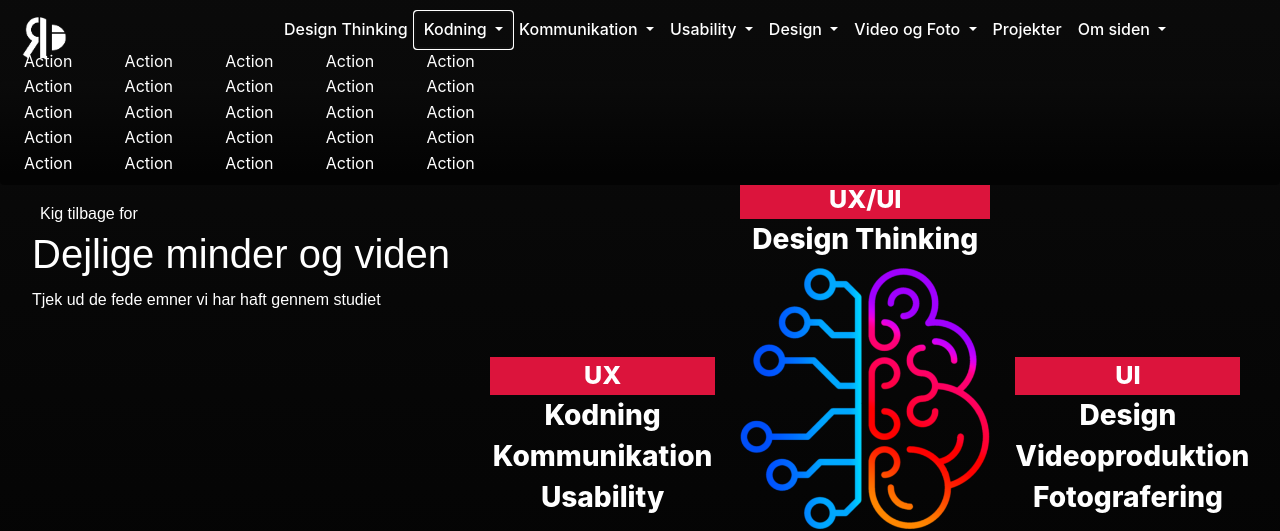
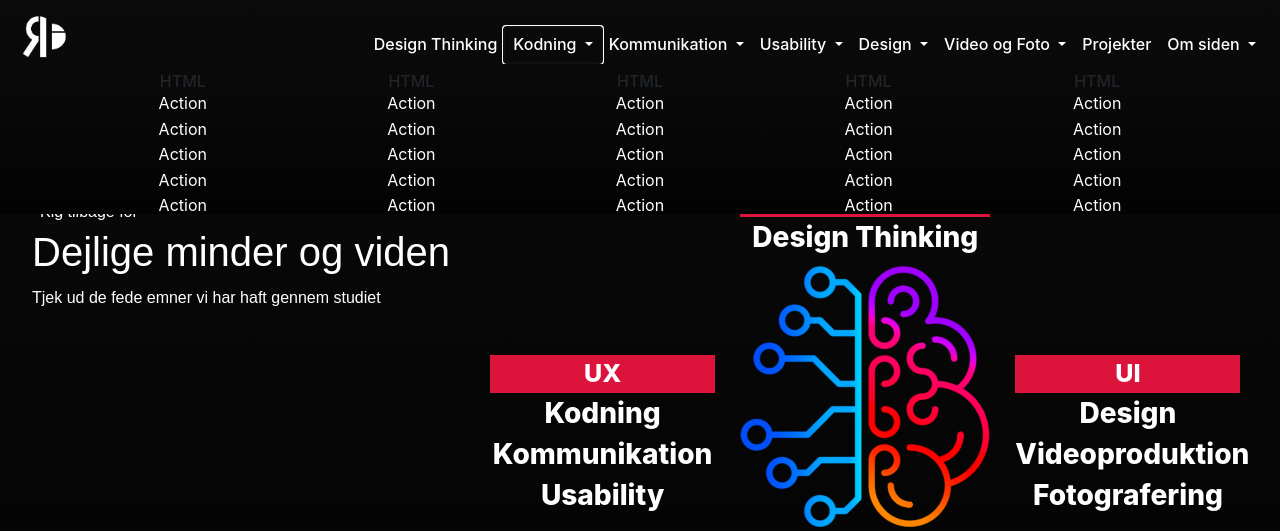
Before and after one commit to 10850/portfolio-drescher, a PHP site: page / in a window 1280 px wide, after a click on "Kodning". Shown: the top 531 px of the page. Run offline with PHP 8.4, Linux system fonts and the light colour scheme; some web fonts are replaced.

Commit message:
float right menu
fandt ud af hvordan man får bootstrap menu til at float right, så slettede noget styling og nu virker menuen meget bedre

```diff
--- a/index.css
+++ b/index.css
@@ -807,20 +807,25 @@ html, body {
     .globalmenu-desktop .navbar-brand {
         margin-right: 0%;
         margin-top: 0;
+        float: left;
     }
 
     .navbar-brand img {
-    max-width: 60px;
+        max-width: 60px;
     }
 
     .globalmenu-desktop .navbar-nav {
         font-size: 15px;
         font-weight: 500;
-        margin-left: 2em;
+        margin-bottom: -2em;
     }
 
     #menulisteflyt-omsiden {
-        margin-left: -4.5em;
+        margin-left: -5.5em;
+    }
+
+    .dropdown-menu {
+        background: linear-gradient(360deg,#030303 10%,#1f1f1f 360%);
     }
 
     /* MENULISTE BACKGROUND COLOR og FONT COLOR */
@@ -828,44 +833,14 @@ html, body {
         color: white;
     }
 
-     #background-designthinking{
-         background: linear-gradient(360deg,#030303 10%,#1f1f1f 360%);
-        background-repeat: no-repeat;
-    }
-    #background-kodning{
-        background: linear-gradient(360deg,#030303 10%,#1f1f1f 360%);
-        background-repeat: no-repeat;
-    }
-    #background-kommunikation{
-        background: linear-gradient(360deg,#030303 10%,#1f1f1f 360%);
-        background-repeat: no-repeat;
-    }
-    #background-usability{
-        background: linear-gradient(360deg,#030303 10%,#1f1f1f 360%);
-        background-repeat: no-repeat;
-    }
-    #background-design{
-        background: linear-gradient(360deg,#030303 10%,#1f1f1f 360%);
-        background-repeat: no-repeat;
-    }
-    #background-videoogfoto{
-        background: linear-gradient(360deg,#030303 10%,#1f1f1f 360%);
-        background-repeat: no-repeat;
-    }
-    #menulisteflyt-projekter{
-        background: linear-gradient(360deg,#030303 10%,#1f1f1f 360%);
-        background-repeat: no-repeat;
-    }
-    #menulisteflyt-omsiden {
-        background: linear-gradient(360deg,#030303 10%,#1f1f1f 360%);
-        background-repeat: no-repeat;
-    }
-
-
     /* mega dropdown menu */
     .dropdown-menu-mega .dropdown-menu {
         border: none;
         outline: none;
+        background: linear-gradient(360deg,#030303 10%,#1f1f1f 360%);
+        margin-top: -0.8em;
+        text-align: center;
+        word-spacing: 8em;
     }
 
     .dropdown-menu-mega .dropdown {
@@ -875,12 +850,11 @@ html, body {
 
     .dropdown-menu-mega .dropdown-menu {
         width: 100%;
-        height: auto;
+        height: 150px;
     }
 
     .globalmenu-desktop .mega-dropdown-desktop {
         display: inline-block;
-        margin-top: -2.5em;
     }
 
 
@@ -1029,11 +1003,6 @@ html, body {
 
     /* GLOBAL MENU DESKTOP */
     /* styling */
-    .globalmenu-desktop .navbar-brand {
-        margin-right: 0%;
-        margin-top: 0;
-    }
-
     .navbar-brand img {
     max-width: 60px;
     }
@@ -1041,10 +1010,6 @@ html, body {
 
     .globalmenu-desktop .navbar-nav {
         font-size: 16px;
-        margin-left: 12.5em;
-        padding-right: 0;
-        right: 0;
-        left: 0;
     }
 
     /* VALUE PROPERSITION STYLING */
@@ -1101,7 +1066,6 @@ html, body {
     }
 
 
-
 /* INDEX.HTML INDEX.HTML INDEX.HTML INDEX.HTML INDEX.HTML INDEX.HTML INDEX.HTML INDEX.HTML INDEX.HTML INDEX.HTMLINDEX.HTML INDEX.HTML END*/
 
 
--- a/index.html
+++ b/index.html
@@ -118,7 +118,7 @@
                         <nav class="navbar navbar-expand-lg navbar-custom">
                           <a class="navbar-brand" href="#"><img src="closure-logo-white.png"></a>
                           <div class="collapse navbar-collapse" id="navbarSupportedContent">
-                            <ul class="navbar-nav mr-auto">
+                            <ul class="navbar-nav ml-auto">
                                 <li class="nav-item active">
                                     <a class="nav-link" id="nav-link-uxui-desktop" href="#">Design Thinking </a>
                                 </li>
@@ -129,6 +129,7 @@
                                     </a>
                                         <div class="dropdown-menu" id="background-kodning" aria-labelledby="navbarDropdown">
                                           <ul class="mega-dropdown-desktop">
+                                            <li class="mega-menu-list-title"><h3>HTML</h3></li>
                                             <li><a class="dropdown-item" href="#">Action</a></li>
                                             <li><a class="dropdown-item" href="#">Action</a></li>
                                             <li><a class="dropdown-item" href="#">Action</a></li>
@@ -136,6 +137,7 @@
                                             <li><a class="dropdown-item" href="#">Action</a></li>
                                           </ul>
                                           <ul class="mega-dropdown-desktop">
+                                            <li class="mega-menu-list-title"><h3>HTML</h3></li>
                                             <li><a class="dropdown-item" href="#">Action</a></li>
                                             <li><a class="dropdown-item" href="#">Action</a></li>
                                             <li><a class="dropdown-item" href="#">Action</a></li>
@@ -143,6 +145,7 @@
                                             <li><a class="dropdown-item" href="#">Action</a></li>
                                           </ul>
                                           <ul class="mega-dropdown-desktop">
+                                            <li class="mega-menu-list-title"><h3>HTML</h3></li>
                                             <li><a class="dropdown-item" href="#">Action</a></li>
                                             <li><a class="dropdown-item" href="#">Action</a></li>
                                             <li><a class="dropdown-item" href="#">Action</a></li>
@@ -150,6 +153,7 @@
                                             <li><a class="dropdown-item" href="#">Action</a></li>
                                           </ul>
                                           <ul class="mega-dropdown-desktop">
+                                            <li class="mega-menu-list-title"><h3>HTML</h3></li>
                                             <li><a class="dropdown-item" href="#">Action</a></li>
                                             <li><a class="dropdown-item" href="#">Action</a></li>
                                             <li><a class="dropdown-item" href="#">Action</a></li>
@@ -157,6 +161,7 @@
                                             <li><a class="dropdown-item" href="#">Action</a></li>
                                           </ul>
                                           <ul class="mega-dropdown-desktop">
+                                            <li class="mega-menu-list-title"><h3>HTML</h3></li>
                                             <li><a class="dropdown-item" href="#">Action</a></li>
                                             <li><a class="dropdown-item" href="#">Action</a></li>
                                             <li><a class="dropdown-item" href="#">Action</a></li>
@@ -173,6 +178,7 @@
                                     </a>
                                         <div class="dropdown-menu" id="background-kommunikation" aria-labelledby="navbarDropdown">
                                           <ul class="mega-dropdown-desktop">
+                                            <li class="mega-menu-list-title"><h3>HTML</h3></li>
                                             <li><a class="dropdown-item" href="#">Action</a></li>
                                             <li><a class="dropdown-item" href="#">Action</a></li>
                                             <li><a class="dropdown-item" href="#">Action</a></li>
@@ -180,6 +186,7 @@
                                             <li><a class="dropdown-item" href="#">Action</a></li>
                                           </ul>
                                           <ul class="mega-dropdown-desktop">
+                                            <li class="mega-menu-list-title"><h3>HTML</h3></li>
                                             <li><a class="dropdown-item" href="#">Action</a></li>
                                             <li><a class="dropdown-item" href="#">Action</a></li>
                                             <li><a class="dropdown-item" href="#">Action</a></li>
@@ -187,6 +194,7 @@
                                             <li><a class="dropdown-item" href="#">Action</a></li>
                                           </ul>
                                           <ul class="mega-dropdown-desktop">
+                                            <li class="mega-menu-list-title"><h3>HTML</h3></li>
                                             <li><a class="dropdown-item" href="#">Action</a></li>
                                             <li><a class="dropdown-item" href="#">Action</a></li>
                                             <li><a class="dropdown-item" href="#">Action</a></li>
@@ -194,6 +202,7 @@
                                             <li><a class="dropdown-item" href="#">Action</a></li>
                                           </ul>
                                           <ul class="mega-dropdown-desktop">
+                                            <li class="mega-menu-list-title"><h3>HTML</h3></li>
                                             <li><a class="dropdown-item" href="#">Action</a></li>
                                             <li><a class="dropdown-item" href="#">Action</a></li>
                                             <li><a class="dropdown-item" href="#">Action</a></li>
@@ -201,6 +210,7 @@
                                             <li><a class="dropdown-item" href="#">Action</a></li>
                                           </ul>
                                           <ul class="mega-dropdown-desktop">
+                                            <li class="mega-menu-list-title"><h3>HTML</h3></li>
                                             <li><a class="dropdown-item" href="#">Action</a></li>
                                             <li><a class="dropdown-item" href="#">Action</a></li>
                                             <li><a class="dropdown-item" href="#">Action</a></li>
@@ -227,6 +237,7 @@
                                     </a>
                                         <div class="dropdown-menu" id="background-design" aria-labelledby="navbarDropdown">
                                           <ul class="mega-dropdown-desktop">
+                                            <li class="mega-menu-list-title"><h3>HTML</h3></li>
                                             <li><a class="dropdown-item" href="#">Action</a></li>
                                             <li><a class="dropdown-item" href="#">Action</a></li>
                                             <li><a class="dropdown-item" href="#">Action</a></li>
@@ -234,6 +245,7 @@
                                             <li><a class="dropdown-item" href="#">Action</a></li>
                                           </ul>
                                           <ul class="mega-dropdown-desktop">
+                                            <li class="mega-menu-list-title"><h3>HTML</h3></li>
                                             <li><a class="dropdown-item" href="#">Action</a></li>
                                             <li><a class="dropdown-item" href="#">Action</a></li>
                                             <li><a class="dropdown-item" href="#">Action</a></li>
@@ -241,6 +253,7 @@
                                             <li><a class="dropdown-item" href="#">Action</a></li>
                                           </ul>
                                           <ul class="mega-dropdown-desktop">
+                                            <li class="mega-menu-list-title"><h3>HTML</h3></li>
                                             <li><a class="dropdown-item" href="#">Action</a></li>
                                             <li><a class="dropdown-item" href="#">Action</a></li>
                                             <li><a class="dropdown-item" href="#">Action</a></li>
@@ -248,6 +261,7 @@
                                             <li><a class="dropdown-item" href="#">Action</a></li>
                                           </ul>
                                           <ul class="mega-dropdown-desktop">
+                                            <li class="mega-menu-list-title"><h3>HTML</h3></li>
                                             <li><a class="dropdown-item" href="#">Action</a></li>
                                             <li><a class="dropdown-item" href="#">Action</a></li>
                                             <li><a class="dropdown-item" href="#">Action</a></li>
@@ -255,6 +269,7 @@
                                             <li><a class="dropdown-item" href="#">Action</a></li>
                                           </ul>
                                           <ul class="mega-dropdown-desktop">
+                                            <li class="mega-menu-list-title"><h3>HTML</h3></li>
                                             <li><a class="dropdown-item" href="#">Action</a></li>
                                             <li><a class="dropdown-item" href="#">Action</a></li>
                                             <li><a class="dropdown-item" href="#">Action</a></li>
```
